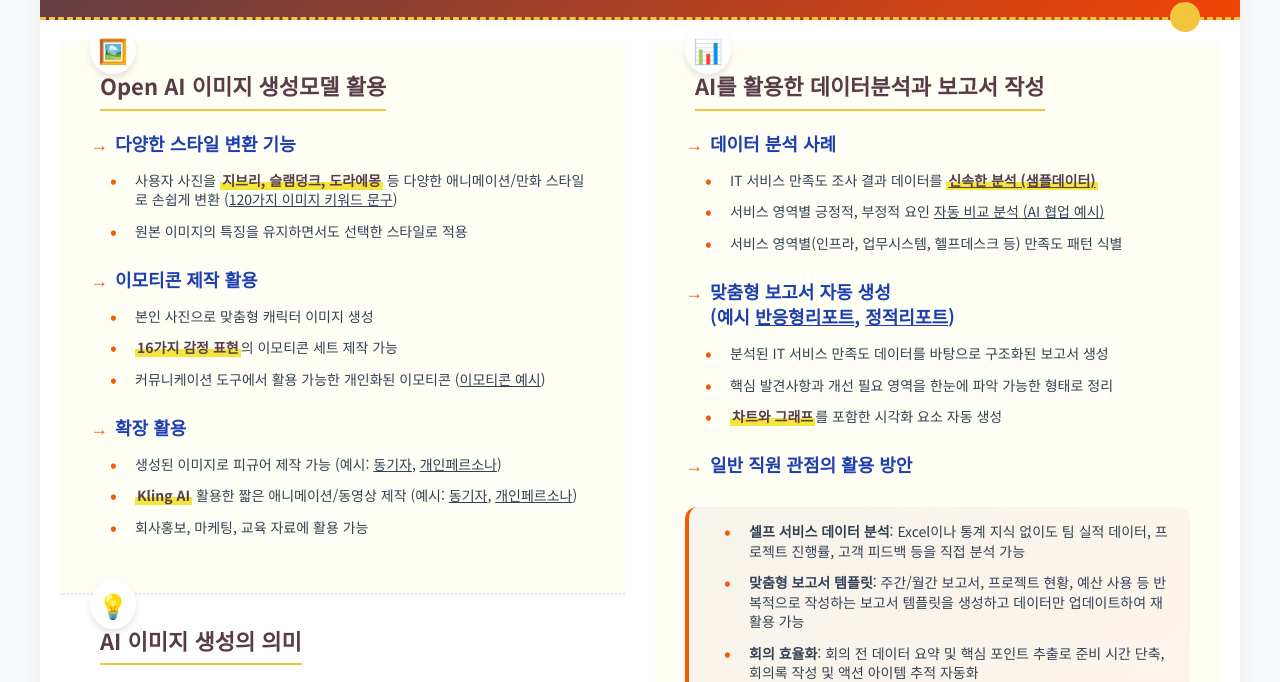
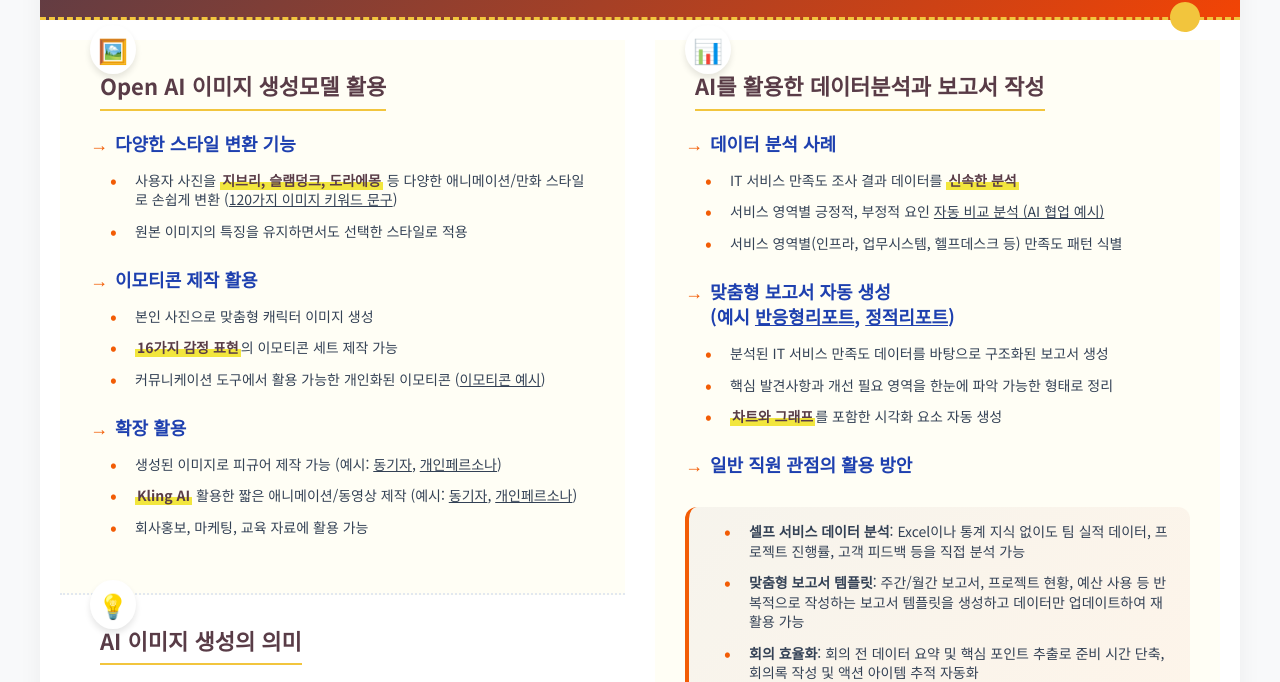
Before and after one commit to mahantel/ai-agent, a plain HTML site: page weekly_agenda_2.html in a window 1280 px wide. Shown: the part 108-790 px from the top of the page. Drawn offline with Linux system fonts and the light colour scheme.

Commit message:
Add files via upload

```diff
--- a/weekly_agenda_2.html
+++ b/weekly_agenda_2.html
@@ -368,7 +368,7 @@
           <div class="subsection">
             <h3 class="subsection-title">데이터 분석 사례</h3>
             <ul class="feature-list">
-              <li>IT 서비스 만족도 조사 결과 데이터를 <span class="keyword"><a href="https://dongwha01.sharepoint.com/:x:/s/ITPTEAM/EecDJPjd3DdCqiQZfVDEbV4BuYktL_55uE2PMFMWuhzkXA?e=RUCiwx" target="_blank" style="color: inherit; text-decoration: underline;">신속한 분석 (샘플데이터)</a></span></li>
+              <li>IT 서비스 만족도 조사 결과 데이터를 <span class="keyword">신속한 분석</span></li>
               <li>서비스 영역별 긍정적, 부정적 요인 <a href="https://claude.ai/share/20dca2d5-2224-4134-ad41-f288fd67030e" target="_blank" style="color: inherit; text-decoration: underline;">자동 비교 분석 (AI 협업 예시)</a></li>
               <li>서비스 영역별(인프라, 업무시스템, 헬프데스크 등) 만족도 패턴 식별</li>
             </ul>
```
